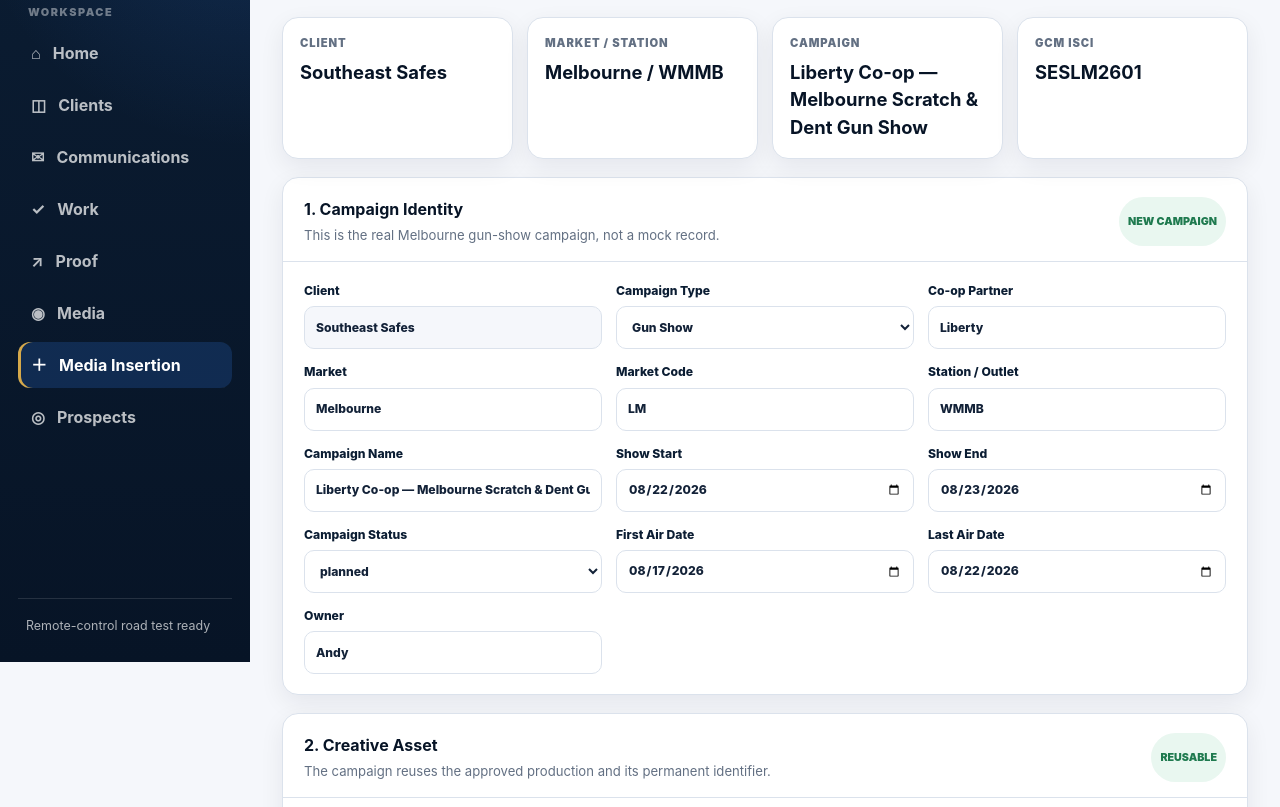
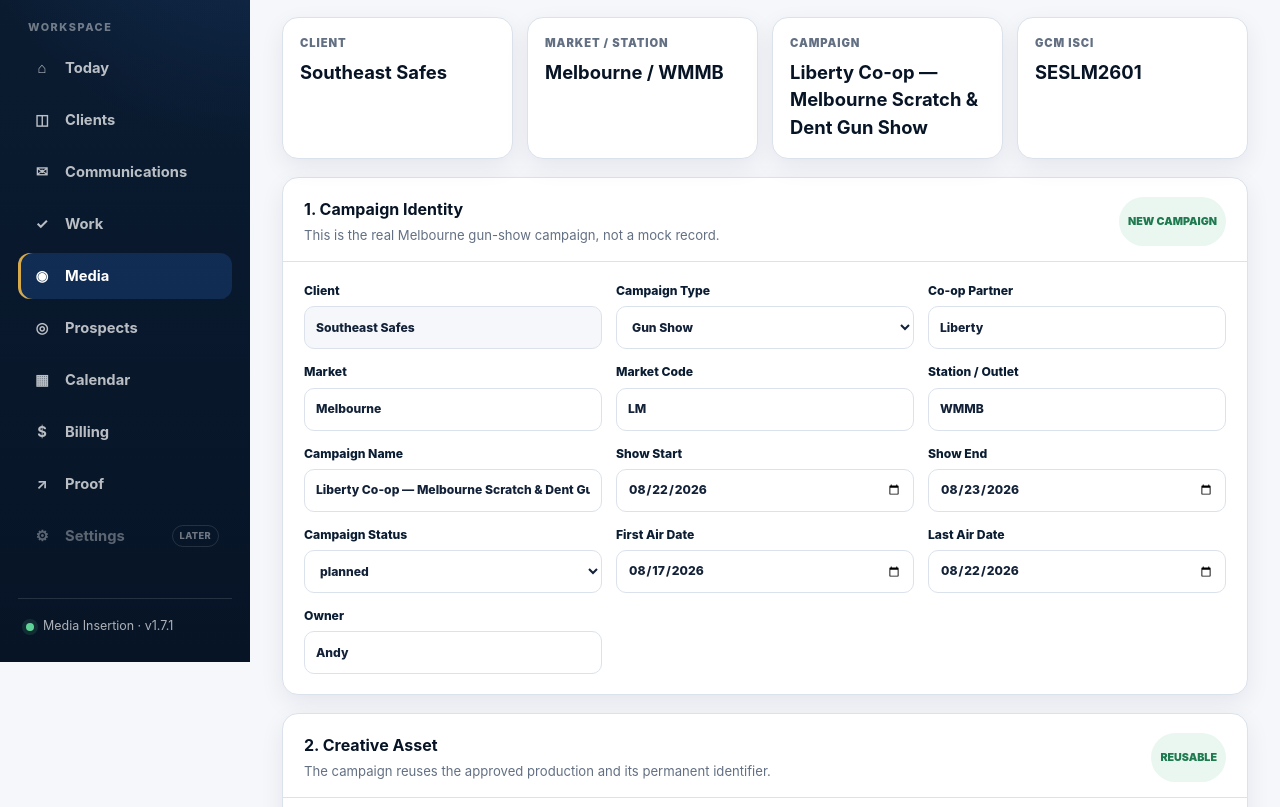
Before and after one commit to globalconceptsmediallc-oss/gcm-operating-system-app, a website: page media-insertion.html in a window 1280 px wide. Shown: the part 138-945 px from the top of the page. Drawn offline with Linux system fonts and the light colour scheme; no server answers.

Commit message:
Consolidate Media Insertion onto shared shell

```diff
--- a/media-insertion.html
+++ b/media-insertion.html
@@ -1,15 +1,22 @@
 <!-- =========================================================
    Global Concepts Media Operating System
    File: media-insertion.html
-   Version: 1.7.0
-   Status: Production Candidate — Gmail Attached Station Draft
+   Version: 1.7.1
+   Status: Production Candidate — Shared Shell Consolidation
    Source: Current GCM OS Media Operations architecture
-   Sprint: Media Traffic Package — Gmail Draft Integration
+   Shared Shell: shared/gcm-shell.js 2.0.28
+   Sprint: Navigation — Shared Shell Consolidation
    Purpose: Create or load the exact Media campaign selected from the dashboard,
             enforce market-specific GCM ISCI and production filenames, generate
             professional station traffic instructions, update the selected D1
             record, mark sent traffic as awaiting station confirmation, and return
             to the operator workspace.
+
+   Change:
+   - Replaces the legacy hard-coded sidebar with the authoritative shared shell.
+   - Preserves Media campaign creation/update, D1 routes, Gmail drafts, audio
+     attachment handling, record loading, and existing operator behavior.
+   - Keeps Media as the active canonical workspace for this specialized subpage.
 
    Pilot:
    - Client: Southeast Safes
@@ -42,17 +49,6 @@
       font-family:Inter,ui-sans-serif,system-ui,-apple-system,BlinkMacSystemFont,"Segoe UI",sans-serif;line-height:1.5}
     button,input,select,textarea{font:inherit}a{color:inherit;text-decoration:none}
     .shell{min-height:100vh;display:grid;grid-template-columns:250px minmax(0,1fr)}
-    .sidebar{position:sticky;top:0;height:100vh;padding:24px 18px;display:flex;flex-direction:column;
-      color:#fff;background:radial-gradient(circle at top right,rgba(52,124,232,.19),transparent 34%),
-      linear-gradient(180deg,var(--navy-900),var(--navy-950))}
-    .brand{display:flex;gap:12px;align-items:center;padding:2px 8px 22px;border-bottom:1px solid rgba(255,255,255,.12)}
-    .mark{width:42px;height:42px;display:grid;place-items:center;border:1px solid rgba(255,255,255,.22);
-      border-radius:13px;background:rgba(255,255,255,.08);color:var(--gold);font-weight:900}
-    .brand strong,.brand span{display:block}.brand span{font-size:.72rem;color:rgba(255,255,255,.58);text-transform:uppercase;letter-spacing:.1em}
-    .nav-label{margin:24px 10px 10px;color:rgba(255,255,255,.42);font-size:.68rem;font-weight:900;text-transform:uppercase;letter-spacing:.14em}
-    nav{display:grid;gap:6px}.nav-link{min-height:46px;padding:0 13px;display:flex;align-items:center;gap:12px;border-radius:12px;color:rgba(255,255,255,.72);font-weight:750}
-    .nav-link:hover{background:rgba(255,255,255,.08);color:#fff}.nav-link.current{background:rgba(52,124,232,.2);color:#fff;box-shadow:inset 3px 0 0 var(--gold)}
-    .footer{margin-top:auto;padding:18px 8px 2px;border-top:1px solid rgba(255,255,255,.12);font-size:.78rem;color:rgba(255,255,255,.67)}
     main{min-width:0;padding:28px 32px 48px}.inner{max-width:1480px;margin:auto}
     .topbar{display:flex;justify-content:space-between;gap:20px;align-items:flex-start;margin-bottom:20px}
     .eyebrow{margin:0 0 6px;color:var(--blue-600);font-size:.72rem;font-weight:900;text-transform:uppercase;letter-spacing:.14em}
@@ -76,32 +72,19 @@
     .timeline{display:grid;grid-template-columns:repeat(4,minmax(0,1fr));gap:10px}
     .milestone{padding:13px;border:1px solid var(--border);border-radius:11px;background:var(--soft)}
     .milestone span{display:block;color:var(--text-muted);font-size:.69rem;font-weight:900;text-transform:uppercase}.milestone strong{display:block;margin-top:5px;font-size:.87rem}
-    .actions{display:flex;gap:10px;flex-wrap:wrap}.button{min-height:43px;padding:0 15px;border-radius:10px;border:1px solid var(--border);font-weight:900;cursor:pointer}
+    .actions{display:flex;gap:10px;flex-wrap:wrap;align-items:center}.button{min-height:43px;padding:0 15px;border-radius:10px;border:1px solid var(--border);font-weight:900;cursor:pointer}
     .primary{background:var(--blue-600);border-color:var(--blue-600);color:#fff}.secondary{background:#fff;color:var(--blue-600);border-color:var(--blue-500)}
-    .button:disabled{opacity:.45;cursor:not-allowed}.status{margin-top:13px;padding:12px 14px;border-radius:10px;background:var(--muted);color:var(--text-muted);font-size:.8rem;font-weight:800}
+    .button:disabled{opacity:.45;cursor:not-allowed}.mobile-menu-button{display:none}.status{margin-top:13px;padding:12px 14px;border-radius:10px;background:var(--muted);color:var(--text-muted);font-size:.8rem;font-weight:800}
     .status.ok{background:var(--success-soft);color:var(--success)}.status.error{background:var(--critical-soft);color:var(--critical)}
     .draft{min-height:260px;font-family:inherit}.review{display:grid;grid-template-columns:1fr 1fr;gap:14px}
-    @media(max-width:1000px){.shell{grid-template-columns:1fr}.sidebar{position:relative;height:auto}.summary,.grid,.timeline,.review{grid-template-columns:1fr 1fr}.span-2,.span-3{grid-column:1/-1}}
+    @media(max-width:1000px){.summary,.grid,.timeline,.review{grid-template-columns:1fr 1fr}.span-2,.span-3{grid-column:1/-1}}
+    @media(max-width:860px){.shell{grid-template-columns:1fr}.mobile-menu-button{display:inline-flex}}
     @media(max-width:680px){main{padding:20px 15px}.topbar{flex-direction:column}.summary,.grid,.timeline,.review,.asset-card{grid-template-columns:1fr}.span-2,.span-3{grid-column:auto}}
   </style>
 </head>
 <body>
 <div class="shell">
-  <aside class="sidebar">
-    <a class="brand" href="today.html"><span class="mark">G</span><span><strong>Global Concepts Media</strong><span>Agency Operating System</span></span></a>
-    <p class="nav-label">Workspace</p>
-    <nav>
-      <a class="nav-link" href="today.html">⌂ <span>Home</span></a>
-      <a class="nav-link" href="clients.html">◫ <span>Clients</span></a>
-      <a class="nav-link" href="communications.html">✉ <span>Communications</span></a>
-      <a class="nav-link" href="work.html">✓ <span>Work</span></a>
-      <a class="nav-link" href="proof.html">↗ <span>Proof</span></a>
-      <a class="nav-link" href="media.html">◉ <span>Media</span></a>
-      <a class="nav-link current" href="media-insertion.html">＋ <span>Media Insertion</span></a>
-      <a class="nav-link" href="prospects.html">◎ <span>Prospects</span></a>
-    </nav>
-    <div class="footer">Remote-control road test ready</div>
-  </aside>
+  <aside data-gcm-shell-sidebar aria-label="Primary navigation"></aside>
 
   <main>
     <div class="inner">
@@ -111,7 +94,10 @@
           <h1 id="pageTitle">Media Insertion</h1>
           <p class="subtitle" id="pageSubtitle">Create the campaign package that Media will operate, confirm, complete, and reuse.</p>
         </div>
-        <div class="version">Installed version 1.7.0</div>
+        <div class="actions">
+          <button class="button secondary mobile-menu-button" data-gcm-shell-menu-button type="button" aria-expanded="false">Menu</button>
+          <div class="version">Installed version 1.7.1</div>
+        </div>
       </header>
 
       <section class="summary">
@@ -217,8 +203,14 @@
   </main>
 </div>
 
+<script src="shared/gcm-shell.js?v=2.0.28"></script>
 <script>
 (() => {
+  window.GCMOShell?.mount({
+    currentPage:"media",
+    statusText:"Media Insertion · v1.7.1"
+  });
+
   const WORKER_ENDPOINT = "https://gcm-business-intelligence-worker.globalconceptsmediallc.workers.dev";
   const $ = id => document.getElementById(id);
   const REPOSITORY_AUDIO_SOURCE = "SESL2601_Liberty_GunShow_30(1).mp3";
```
